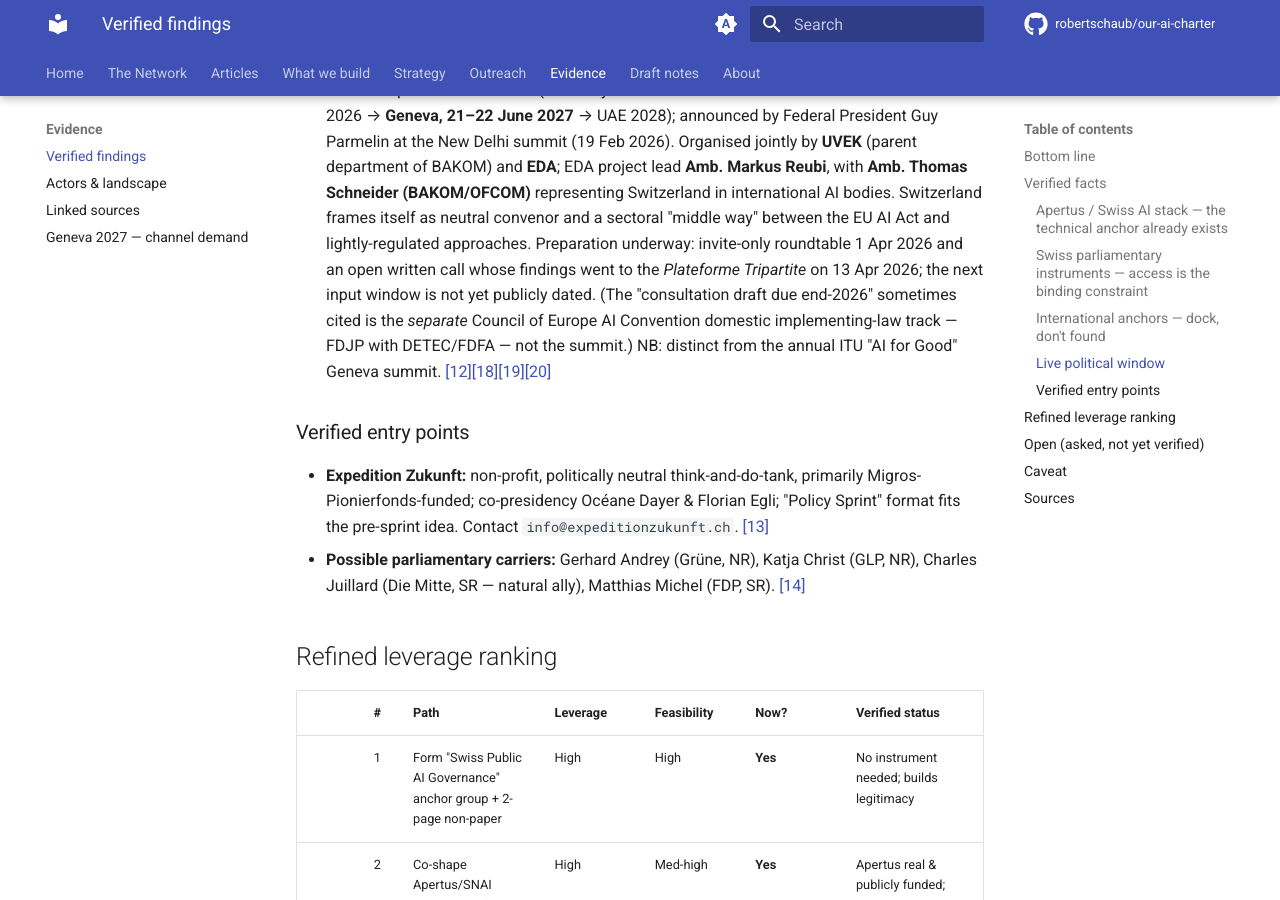
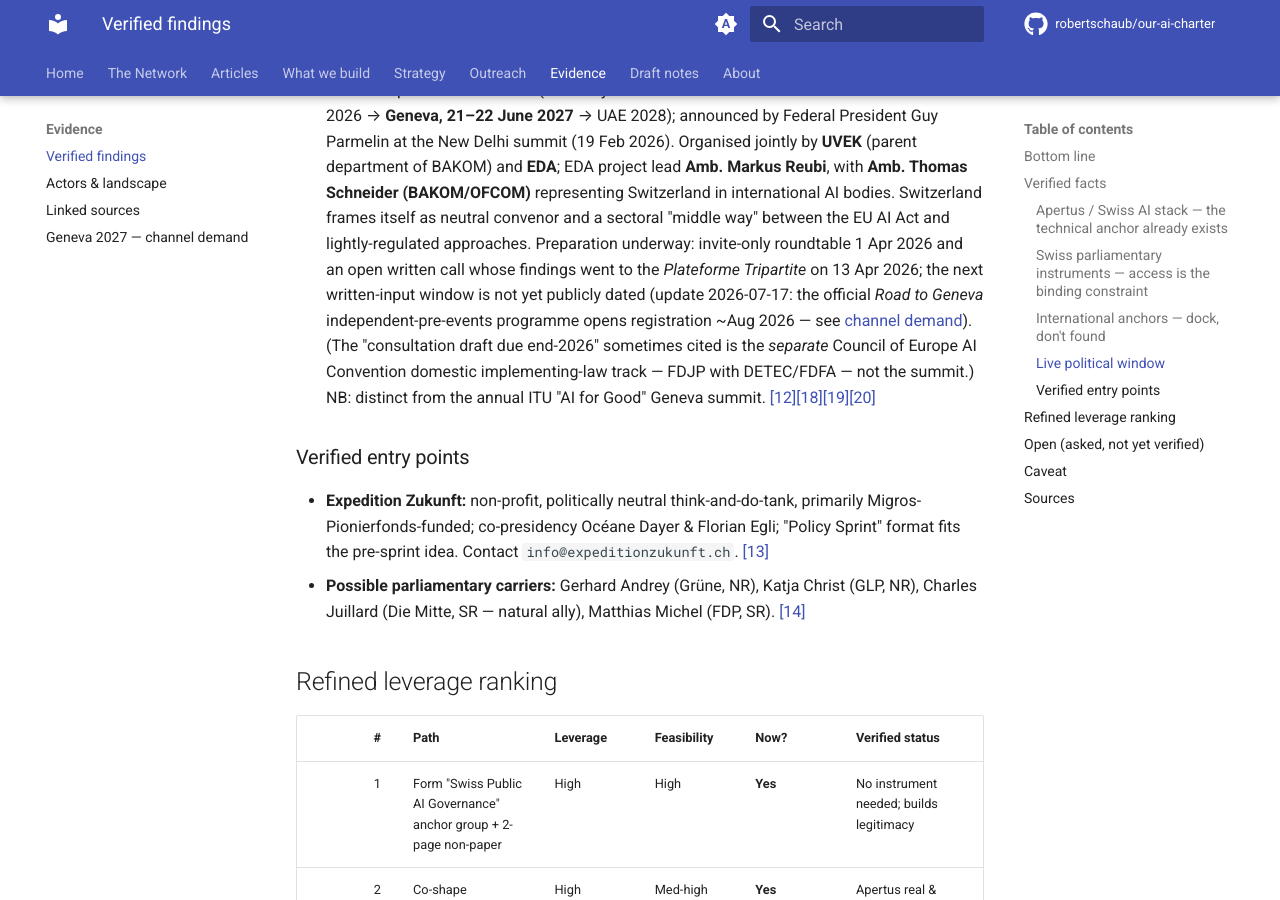
Before and after one commit to robertschaub/our-ai-charter, an MkDocs documentation site: the page built from docs/Evidence/verified-findings.md, in a window 1280 px wide and 900 px high, scrolled down 2263 px. Built offline with MkDocs 1.6.1 and Material for MkDocs 9.7.7, drawn with Linux system fonts in a browser that asks for light colours; plug-ins that fetch from the network failed and are left out; comment, search, counter and statistics services are not loaded.

Commit message:
docs: reconcile Geneva-2027 facts across the repo (date, Road to Geneva, Ilario)
- fix two "first half of 2027" leftovers to the confirmed 21-22 June 2027
  (action-plan EN/DE) and drop the now-contradictory parenthetical in the
  Apertus note
- flag the Road-to-Geneva pre-events window (~Aug 2026) in verified-findings
- name Ilario Valdelli (WMCH Innovation lead, white-paper co-author with
  Alek Tarkowski) on the Wikimedia CH actor-map entry
- tie the keystone memo's roundtable path to a registrable pre-event
- no stale date forms remain; mkdocs build --strict clean

Co-Authored-By: Claude Opus 4.8 <noreply@anthropic.com>

```diff
--- a/docs/Evidence/verified-findings.md
+++ b/docs/Evidence/verified-findings.md
@@ -26,7 +26,7 @@ The strongest lever is **not a parliamentary instrument** but **docking onto exi
 ### Live political window
 - **Motion 24.3209 Charles Juillard (Die Mitte / JU), "Für eine souveräne digitale Infrastruktur in der Schweiz im Zeitalter der künstlichen Intelligenz"**: tabled 2024 (Federal Council recommended rejection, 22 May 2024); **approved by the Council of States 31:11 (March 2026)**; **now in the National Council committee** (status June 2026). An open political thread to attach a governance/trust layer to — Juillard's motion targets *infrastructure/cloud*; the complement here is the *governance/trust* layer. Corroborated across multiple sources (Curia Vista 24.3209, Walder Wyss/datenrecht.ch, Parldigi, netzwoche, inside-it). [[11]](#source-11)[[16]](#source-16)[[17]](#source-17) **Re-verified 23 Jun 2026 (secondary trackers; Curia Vista not directly reachable): status unchanged — still in the National Council committee, no plenary vote in the 2026 summer session.**
 - **Motion 26.3221 Heidi Z'graggen (Die Mitte / UR), "Impulsprogramm zur Stärkung der digitalen Souveränität der Schweiz"** (Curia Vista AffairId 20263221): a **time-limited, targeted seed-funding** impulse programme for pilot projects across **four fields — digital infrastructure, open-source technologies, cybersecurity, and artificial intelligence** — activating existing state/industry/science competencies, framed explicitly as *not* an expansion of the state (no permanent subsidies). Federal Council recommended rejection (sovereignty "already addressed" via *Digitale Schweiz 2026* / *Digitale Bundesverwaltung*; budget limits); **adopted by the Council of States 30:7 (1 abstention), 10 June 2026** — now before the National Council (a motion binds the Federal Council only once *both* chambers adopt it). The AI / open-source field is a natural docking point for a public-interest governance/evaluation layer — engagement note: [Digital-sovereignty motions (24.3209 + 26.3221)](../Strategy/digital-sovereignty-motions.md). Verified 23 Jun 2026 via the motioner's page + inside-it / Netzmedien / VSHN (Curia Vista not directly reachable, HTTP 403). [[21]](#source-21)[[22]](#source-22)[[23]](#source-23)[[24]](#source-24)
-- **Geneva AI Summit 2027 — next global AI summit, Switzerland as host:** Successor in the AI Action/Impact Summit series (Bletchley 2023 → Seoul 2024 → Paris 2025 → New Delhi 2026 → **Geneva, 21–22 June 2027** → UAE 2028); announced by Federal President Guy Parmelin at the New Delhi summit (19 Feb 2026). Organised jointly by **UVEK** (parent department of BAKOM) and **EDA**; EDA project lead **Amb. Markus Reubi**, with **Amb. Thomas Schneider (BAKOM/OFCOM)** representing Switzerland in international AI bodies. Switzerland frames itself as neutral convenor and a sectoral "middle way" between the EU AI Act and lightly-regulated approaches. Preparation underway: invite-only roundtable 1 Apr 2026 and an open written call whose findings went to the *Plateforme Tripartite* on 13 Apr 2026; the next input window is not yet publicly dated. (The "consultation draft due end-2026" sometimes cited is the *separate* Council of Europe AI Convention domestic implementing-law track — FDJP with DETEC/FDFA — not the summit.) NB: distinct from the annual ITU "AI for Good" Geneva summit. [[12]](#source-12)[[18]](#source-18)[[19]](#source-19)[[20]](#source-20)
+- **Geneva AI Summit 2027 — next global AI summit, Switzerland as host:** Successor in the AI Action/Impact Summit series (Bletchley 2023 → Seoul 2024 → Paris 2025 → New Delhi 2026 → **Geneva, 21–22 June 2027** → UAE 2028); announced by Federal President Guy Parmelin at the New Delhi summit (19 Feb 2026). Organised jointly by **UVEK** (parent department of BAKOM) and **EDA**; EDA project lead **Amb. Markus Reubi**, with **Amb. Thomas Schneider (BAKOM/OFCOM)** representing Switzerland in international AI bodies. Switzerland frames itself as neutral convenor and a sectoral "middle way" between the EU AI Act and lightly-regulated approaches. Preparation underway: invite-only roundtable 1 Apr 2026 and an open written call whose findings went to the *Plateforme Tripartite* on 13 Apr 2026; the next written-input window is not yet publicly dated (update 2026-07-17: the official *Road to Geneva* independent-pre-events programme opens registration ~Aug 2026 — see [channel demand](geneva-2027-channel-demand.md)). (The "consultation draft due end-2026" sometimes cited is the *separate* Council of Europe AI Convention domestic implementing-law track — FDJP with DETEC/FDFA — not the summit.) NB: distinct from the annual ITU "AI for Good" Geneva summit. [[12]](#source-12)[[18]](#source-18)[[19]](#source-19)[[20]](#source-20)
 
 ### Verified entry points
 - **Expedition Zukunft:** non-profit, politically neutral think-and-do-tank, primarily Migros-Pionierfonds-funded; co-presidency Océane Dayer & Florian Egli; "Policy Sprint" format fits the pre-sprint idea. Contact `info@expeditionzukunft.ch`. [[13]](#source-13)
```
Also changed, not shown: CHANGELOG.md (+1 -0 lines), docs/Evidence/actors-and-landscape.md (+1 -1 lines), docs/Outreach/action-plan.de.md (+1 -1 lines), docs/Outreach/action-plan.en.md (+1 -1 lines), docs/wip/apertus-fit-and-engagement-plan.md (+1 -1 lines), docs/wip/geneva-2027-keystone-memo.md (+1 -1 lines).
